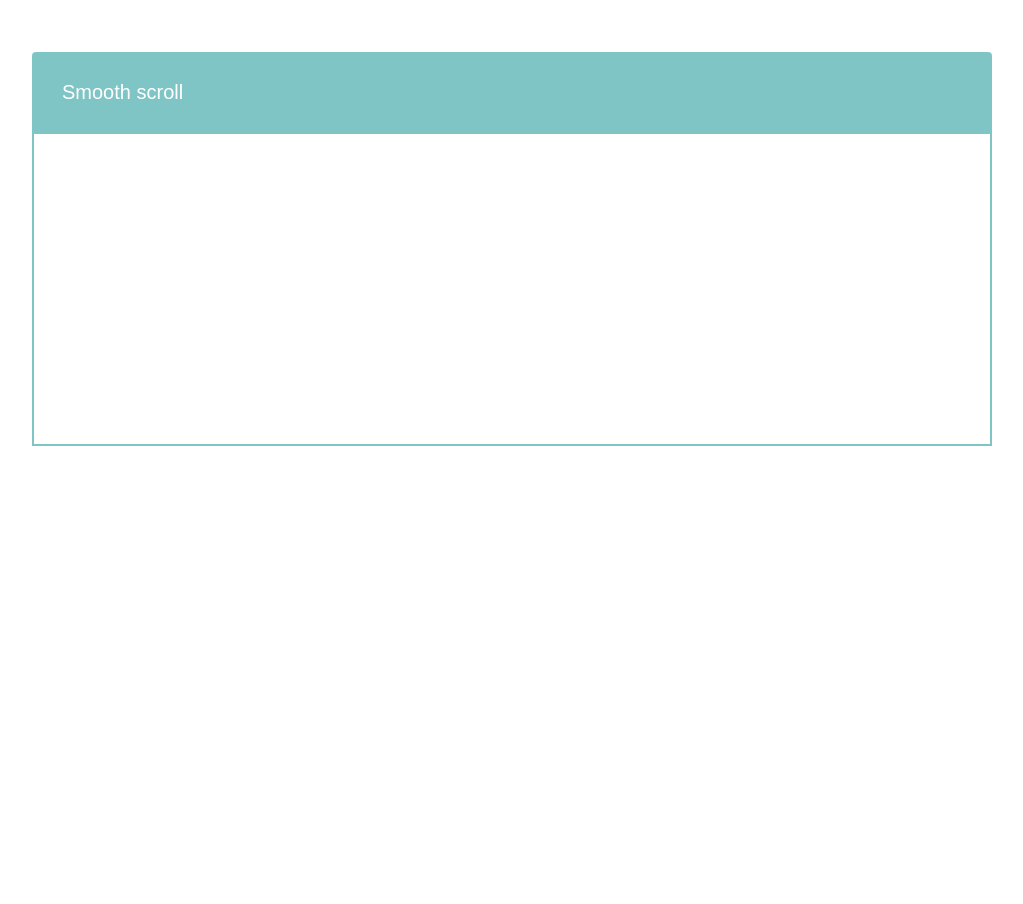
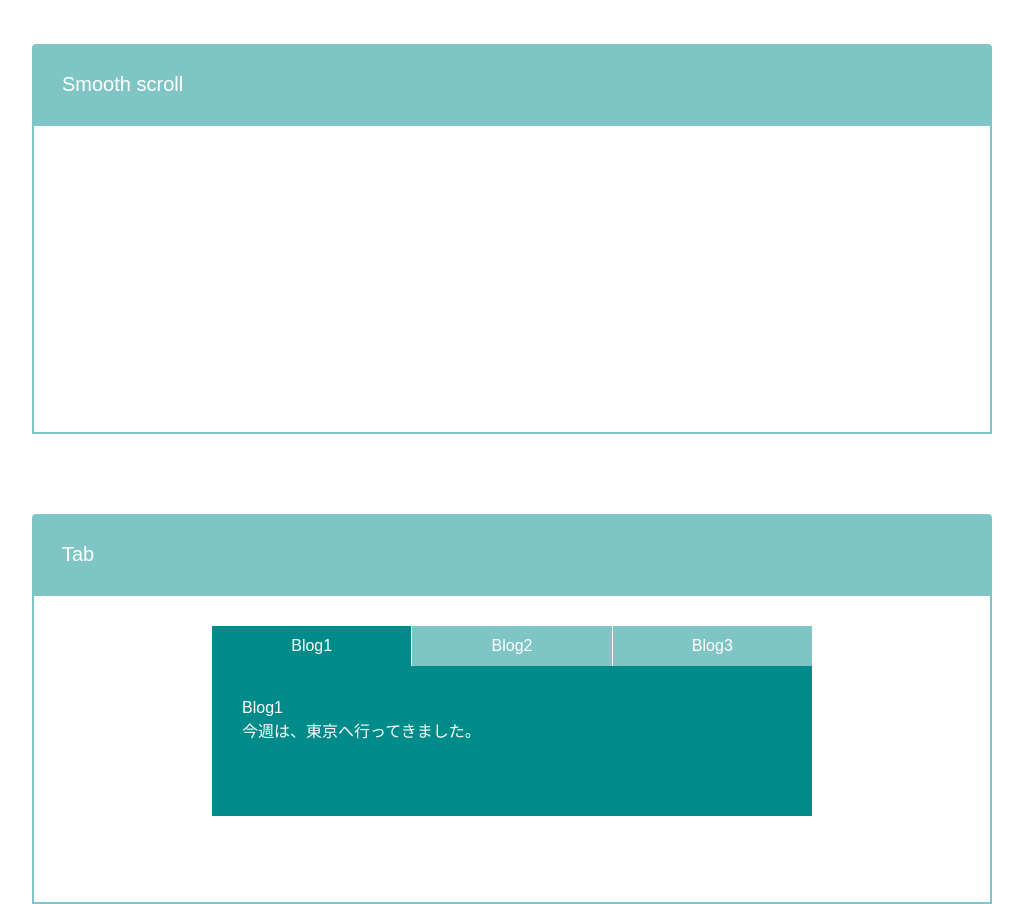
Before and after one commit to mosa-orange/js-practice, a website: page index.html in a window 1280 px wide. Shown: the part 1340-2244 px from the top of the page, without its empty margins (128-1151 px from the left). Before the commit the page ends 1786 px from the top, so only its background shows below. Drawn offline with Linux system fonts and the light colour scheme.

Commit message:
jQuery Tab実装

```diff
--- a/css/style.scss
+++ b/css/style.scss
@@ -1,10 +1,14 @@
 @charset "UTF-8";
 
 body {
-  box-sizing: border-box;
   font-family: 'Hiragino Kaku Gothic Pro', 'ヒラギノ角ゴ Pro W3', 'メイリオ', Meiryo, 'ＭＳ Ｐゴシック', sans-serif;
   text-decoration: none;
   font-size: 16px;
+}
+
+*, *:before, *:after {
+  box-sizing: border-box;
+  -webkit-box-sizing: border-box;
 }
 
 a {
@@ -179,7 +183,7 @@ li {
   }
 
   &__detail {
-    height: 250px;
+    height: 310px;
     padding: 30px;
     border: 2px solid #80c5c5;
   }
@@ -194,7 +198,7 @@ li {
 
   &__btn,&__modalCloseBtn {
     cursor: pointer;
-    width: 200px;
+    width: 240px;
     padding: 20px;
     border: 1px solid #008b8b;
     border-radius: 4px;
@@ -292,7 +296,7 @@ li {
   .smoothScroll {
     text-align: center;
     display: inline-block;
-    width: 200px;
+    width: 240px;
     padding: 20px;
     border: 1px solid rgb(0, 139, 139);
     border-radius: 4px;
@@ -301,3 +305,47 @@ li {
     cursor: pointer;
   }
 }
+
+// Tab
+.tab {
+  &__list {
+    display: flex;
+    max-width: 600px;
+    height: 40px;
+    margin: 0 auto;
+    color: #fff;
+
+    > li {
+      width: 600px;
+      height: 40px;
+      text-align: center;
+      margin-left: 1px;
+      background-color: #80C5C5;
+      line-height: 2.5;
+      cursor: pointer;
+
+      &:first-child {
+        margin-left: 0px;
+      }
+
+      &.is-active {
+        background-color: #008B8B;
+      }
+    }
+  }
+
+  &__Box {
+    display: none;
+    max-width: 600px;
+    height: 150px;
+    padding: 30px;
+    line-height: 1.5;
+    margin: 0 auto;
+    color: #fff;
+    background-color: #008B8B;
+
+      &.is-active{
+      display: block;
+    }
+  }
+}
--- a/index.html
+++ b/index.html
@@ -97,11 +97,41 @@
         </div>
       </section>
 
+      <section class="section">
+        <div class="section__inner">
+          <div class="section__title">Tab</div>
+          <div class="section__detail">
+            <!-- Tab -->
+            <div class="tab">
+              <ul class="tab__list">
+                <li class="is-active">Blog1</li>
+                <li>Blog2</li>
+                <li>Blog3</li>
+              </ul>
+              <div class="tab__Box is-active">
+                <p>Blog1</p>
+                <p>今週は、東京へ行ってきました。</p>
+              </div>
+              <div class="tab__Box">
+                <p>Blog２</p>
+                <p>今週は、大阪へ行ってきました。</p>
+              </div>
+              <div class="tab__Box">
+                <p>Blog３</p>
+                <p>今週は、名古屋へ行ってきました。</p>
+              </div>
+            </div>
+            <!-- /Tab -->
+          </div>
+        </div>
+      </section>
+
     </main>
     <script type="text/javascript" src="js/jquery-3.4.1.min.js"></script>
     <script type="text/javascript" src="js/menu.js"></script>
     <script type="text/javascript" src="js/modal.js"></script>
     <script type="text/javascript" src="js/smooth-scroll.js"></script>
     <script type="text/javascript" src="js/dropdown.js"></script>
+    <script type="text/javascript" src="js/tab.js"></script>
   </body>
 </html>
--- /dev/null
+++ b/js/tab.js
@@ -0,0 +1,18 @@
+// jQuery対応
+$(function(){
+    $('.tab__list li').on('click',function(){
+        //index()でliセレクタの順番を取得する 引数thisで番号を格納できる
+        var index = $('.tab__list li').index(this);
+
+        //タブを選択しない状態をつくる
+        $('.tab__list li').removeClass('is-active');
+
+        //クリックされたタブにcss適用
+        $(this).addClass('is-active');
+
+        //クリックされたタブの中身を出す .tab divの番号をeq(数字)指定する。
+        $('.tab div').removeClass('is-active').eq(index).addClass('is-active');
+    });
+});
+
+// JS対応
```
Also changed, not shown: css/style.css.
